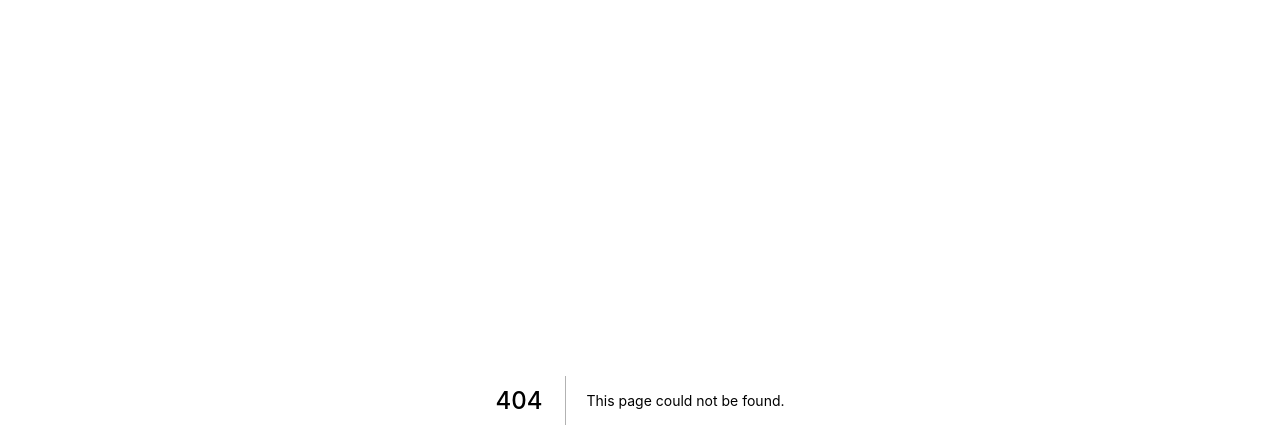
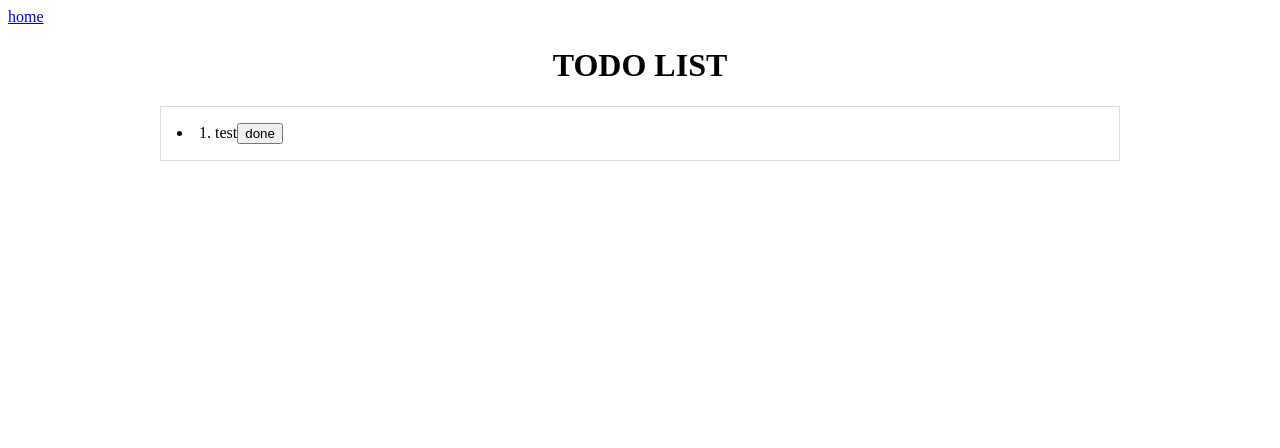
Before and after one commit to hwasurr/compare-state-management-libraries, a Next.js app: page /xstate in a window 1280 px wide. Before the commit this address had no page. Shown: the top 448 px of the page. Built offline with nearby package versions, Linux system fonts and the light colour scheme.

Commit message:
Add: XState 추가중

```diff
--- a/libraries/valtio/TodoOverview.tsx
+++ b/libraries/valtio/TodoOverview.tsx
@@ -6,7 +6,7 @@ function TodoOverview(): React.ReactElement {
   const snapshot = useSnapshot(todoProxyState);
 
   const filtered = useMemo(() => snapshot.todos
-  .filter((todo) => todo.title.includes(snapshot.searchValue)), [snapshot.searchValue])
+  .filter((todo) => todo.title.includes(snapshot.searchValue)), [snapshot.todos, snapshot.searchValue])
 
   return (
     <div>
--- /dev/null
+++ b/libraries/xstate/TodoItem.tsx
@@ -0,0 +1,21 @@
+import React from 'react';
+import { Todo } from '../interface/todo';
+
+interface TodoItemProps {
+  todo: Todo;
+}
+
+function TodoItem({
+  todo: { id, title },
+}: TodoItemProps): React.ReactElement {
+  return (
+    <li key={id}>
+      {`${id}. ${title}`}
+      <button type="button" >
+        done
+      </button>
+    </li>
+  );
+}
+
+export default TodoItem;
--- /dev/null
+++ b/libraries/xstate/TodoList.tsx
@@ -0,0 +1,28 @@
+import TodoItem from './TodoItem';
+
+function TodoList(): React.ReactElement {
+  const todos = [{ id: 1, title: 'test', }];
+
+  return (
+    <div style={{ margin: '0 auto', maxWidth: 960 }}>
+      <h1 style={{ textAlign: 'center' }}>TODO LIST</h1>
+
+      {/* <TodoForm addTodo={addTodo} /> */}
+
+      <section
+        style={{
+          border: '1px solid #ddd',
+          padding: 16,
+        }}
+      >
+        {todos
+          // .filter((todo) => todo.title.includes(searchContextValue))
+          .map((todo) => (
+            <TodoItem key={todo.id} todo={todo} />
+          ))}
+      </section>
+    </div>
+  );
+}
+
+export default TodoList;
--- a/package.json
+++ b/package.json
@@ -23,6 +23,7 @@
     "react-redux": "^7.2.4",
     "recoil": "^0.2.0",
     "valtio": "^1.0.4",
+    "xstate": "^4.19.1",
     "zustand": "^3.5.0"
   },
   "devDependencies": {
--- a/pages/index.tsx
+++ b/pages/index.tsx
@@ -4,7 +4,7 @@ import Head from 'next/head';
 export const Home = (): JSX.Element => (
   <div className="container">
     <Head>
-      <title>Create Next App</title>
+      <title>Compare State Management Libraries</title>
       <link rel="icon" href="/favicon.ico" />
     </Head>
 
@@ -24,6 +24,7 @@ export const Home = (): JSX.Element => (
       <Link href="/zustand">zustand</Link>
       <Link href="/jotai">jotai</Link>
       <Link href="/valtio">valtio</Link>
+      <Link href="/xstate">xstate</Link>
     </div>
   </div>
 );
--- /dev/null
+++ b/pages/xstate.tsx
@@ -0,0 +1,15 @@
+import React from 'react';
+import Layout from '../components/Layout';
+import TodoList from '../libraries/xstate/TodoList';
+
+function Redux(): React.ReactElement {
+  return (
+      <Layout>
+
+        <TodoList />
+
+      </Layout>
+  );
+}
+
+export default Redux;
```
Also changed, not shown: libraries/xstate/machines/todoMachine.ts (added, +20 -0 lines), 1 other file (tests, documents, lock files or other folders).
